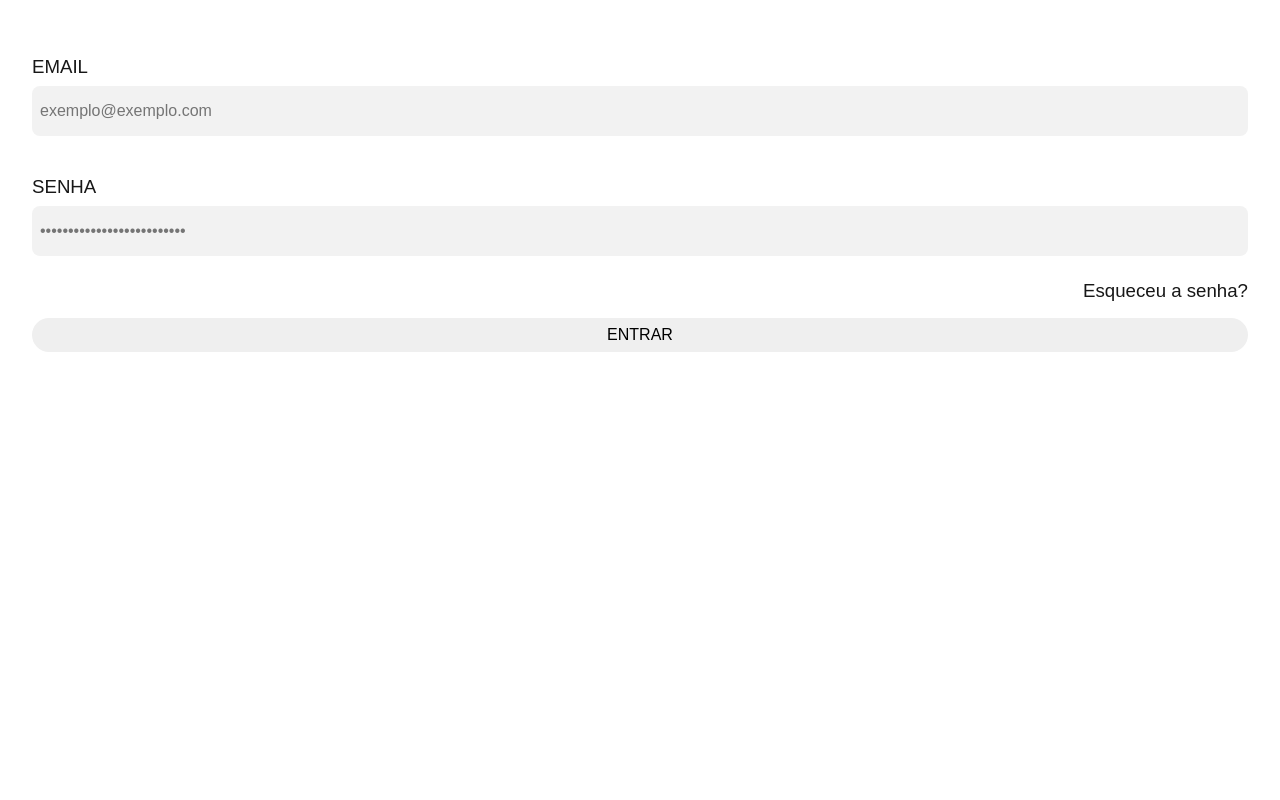
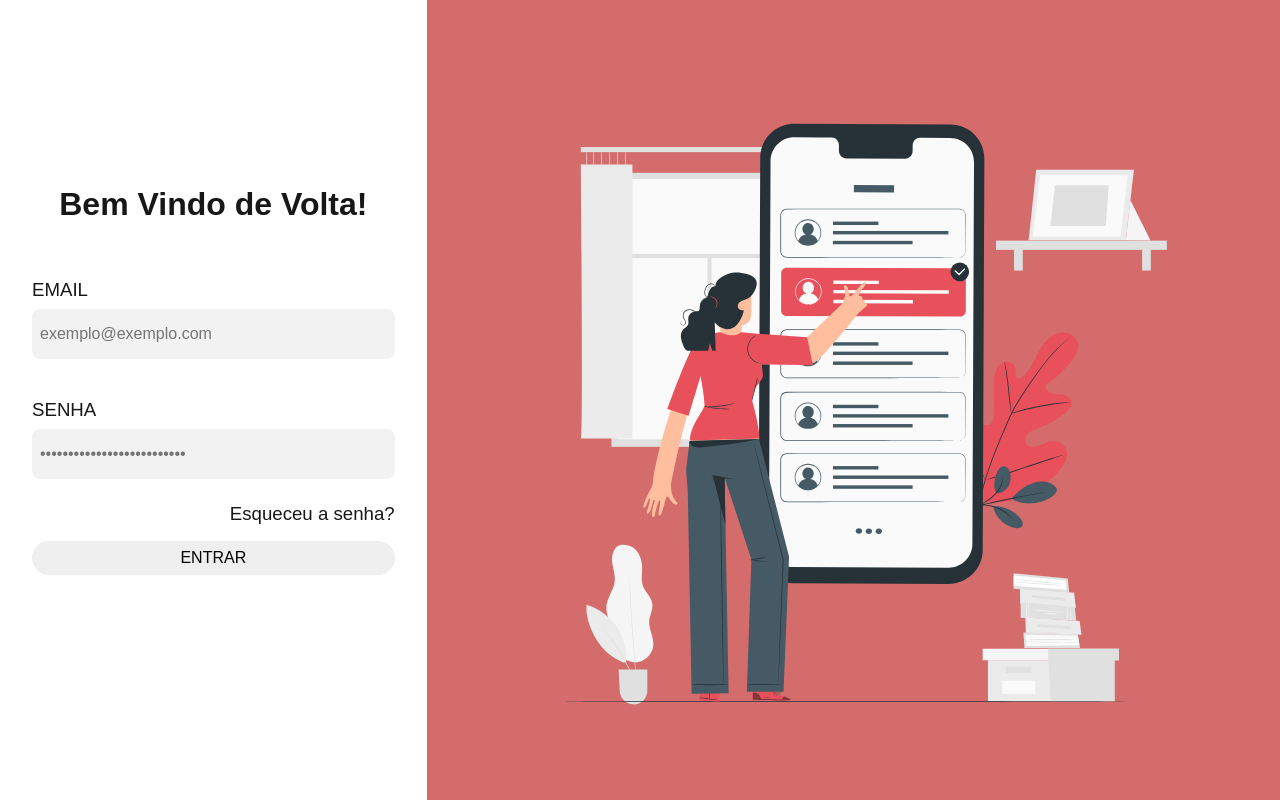
Before and after one commit to edudesenvolvedor/project-nameless, a Next.js app: page /signin in a window 1280 px wide. Built offline with nearby package versions, Linux system fonts and the light colour scheme.

Commit message:
create form signin

```diff
--- a/src/app/signin/page.tsx
+++ b/src/app/signin/page.tsx
@@ -1,5 +1,21 @@
+import styles from './styles.module.css';
 import FormSignIn from '@/components/Forms/SignIn';
+import IllustrationSignIn from '@/assets/images/illustration_signin.svg';
+import Image from 'next/image';
 
-const SignInPage = () => <FormSignIn />;
+const SignInPage = () => (
+  <div className={styles.container}>
+    <div className={styles.containerFormSignIn}>
+      <h1>Bem Vindo de Volta!</h1>
+      <FormSignIn />
+    </div>
+    <div
+      className={styles.containerFormSignIn}
+      style={{ backgroundColor: '#d56c6c', width: '100%', height: '100%' }}
+    >
+      <Image width={700} src={IllustrationSignIn} alt="illustration" />
+    </div>
+  </div>
+);
 
 export default SignInPage;
--- a/src/app/signin/styles.module.css
+++ b/src/app/signin/styles.module.css
@@ -0,0 +1,13 @@
+.container {
+    display: flex;
+    width: 100%;
+    height: 100vh;
+}
+
+.containerFormSignIn {
+    width: 50%;
+    display: flex;
+    justify-content: center;
+    align-items: center;
+    flex-direction: column;
+}
--- a/src/components/Forms/SignIn/styles.module.css
+++ b/src/components/Forms/SignIn/styles.module.css
@@ -2,6 +2,8 @@
     display: flex;
     flex-direction: column;
     padding: 32px;
+    max-width: 700px;
+    width: 100%;
 }
 
 .forgetPassword {
```
Also changed, not shown: src/assets/images/illustration_signin.svg (added).
